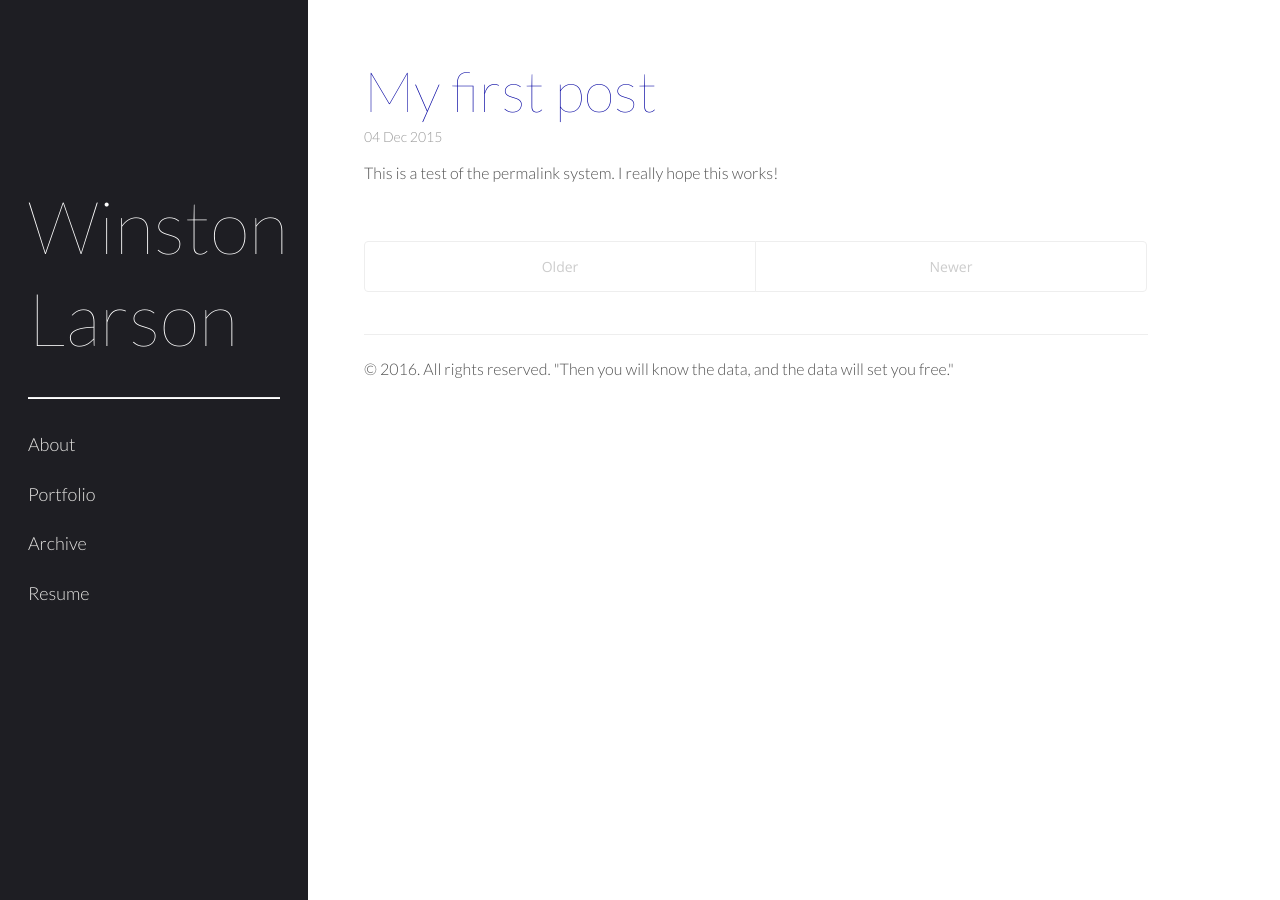
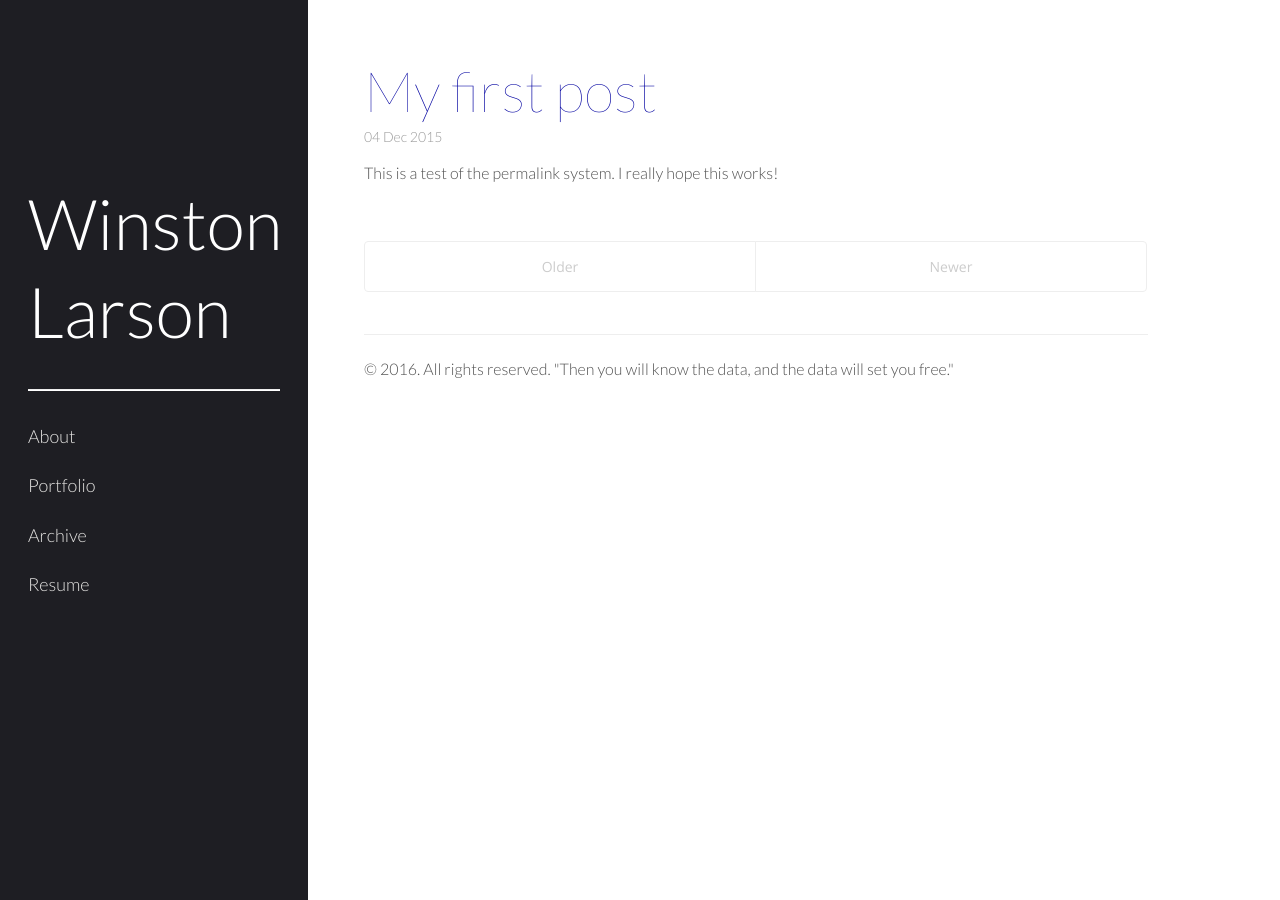
Before and after one commit to winstonlarson/old_website, a Jekyll site: the page built from index.html, in a window 1280 px wide. Built offline with Jekyll 4.4.1, drawn with Linux system fonts in a browser that asks for light colours; some web fonts are replaced; the list of posts is cut into pages by our own code.

Commit message:
font size

```diff
--- a/public/css/hyde.css
+++ b/public/css/hyde.css
@@ -81,9 +81,9 @@ html {
   color: #2B3856;
   margin-top: 0;
   font-family: 'Lato', Arial, sans-serif;
-  font-size: 5.25rem;
+  font-size: 5rem;
   text-decoration: none;
-  font-weight: 100;
+  font-weight: 300;
 }
 @media (min-width: 48em) {
   .sidebar-about h1 {
```
